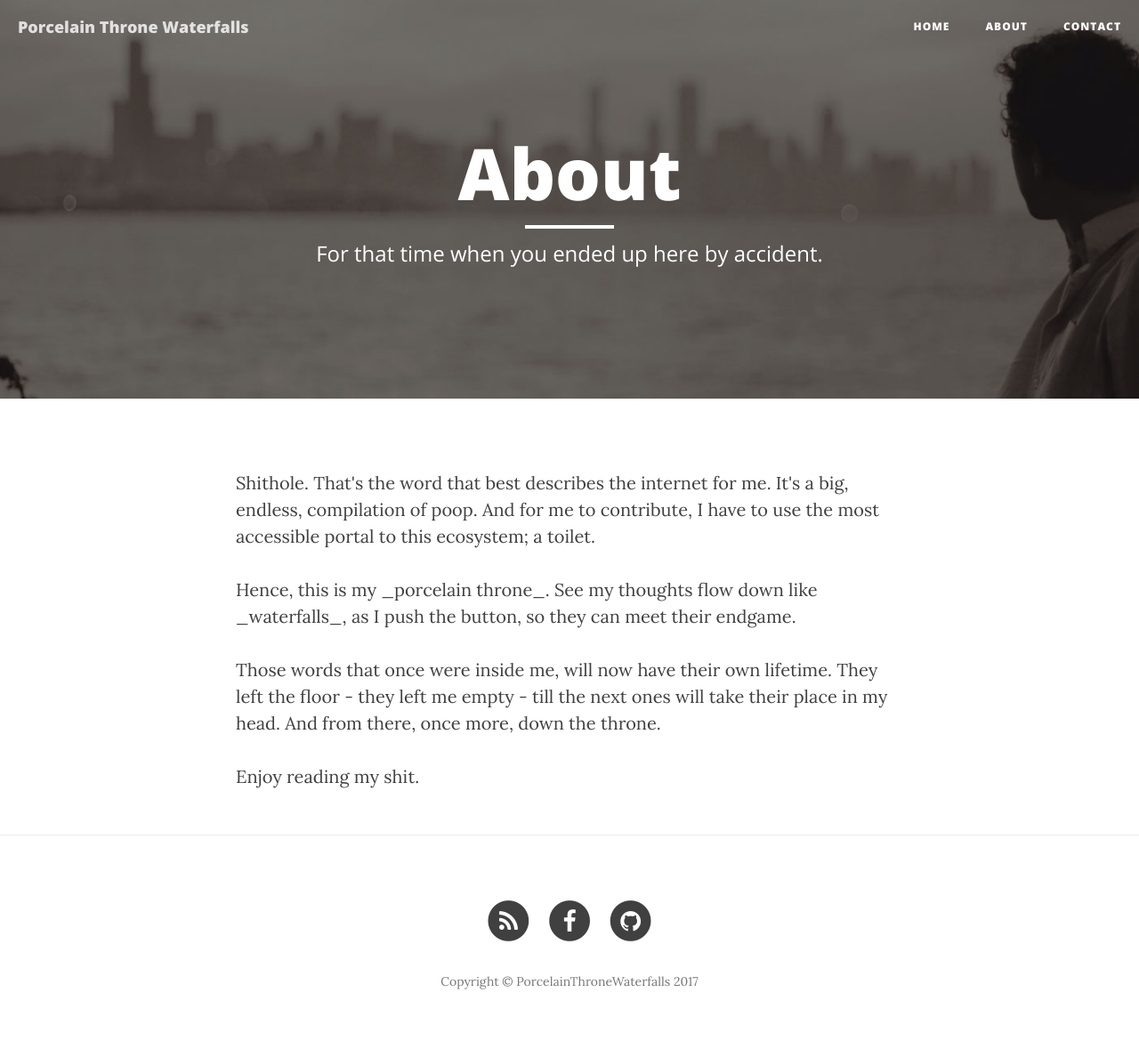
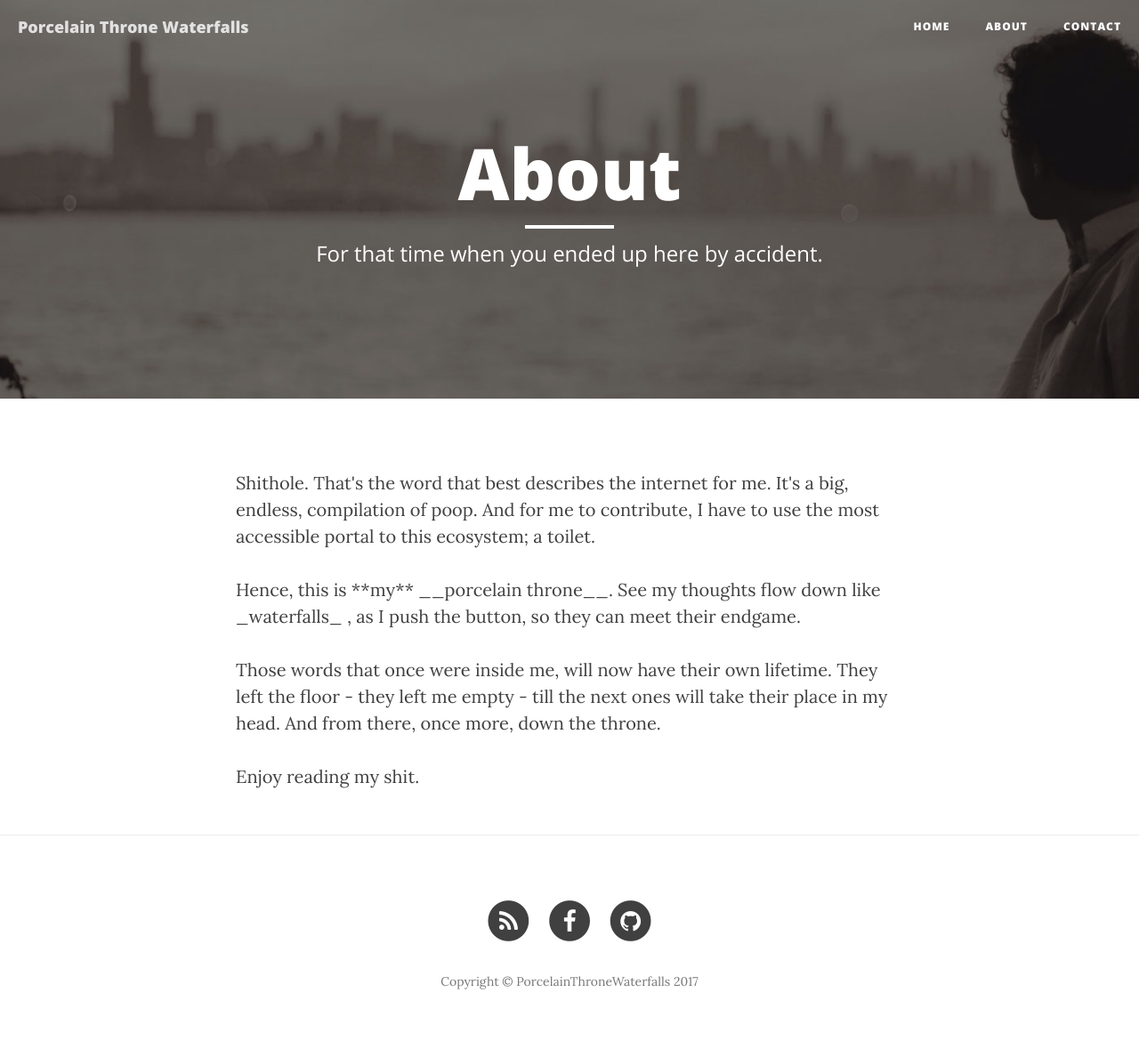
Before and after one commit to nickAndroulakis/PorcelainThroneWaterfalls, a Jekyll site: the page built from about.html, in a window 1280 px wide. Shown: the whole page at 89% size. Built offline with Jekyll 4.4.1, drawn with Linux system fonts in a browser that asks for light colours; nearby versions of some CDN libraries.

```diff
--- a/about.html
+++ b/about.html
@@ -7,7 +7,7 @@ header-img: "img/about-bg.jpg"
 
 <p>Shithole. That's the word that best describes the internet for me. It's a big, endless, compilation of poop. And for me to contribute, I have to use the most accessible portal to this ecosystem; a toilet.</p>
 
-<p>Hence, this is my _porcelain throne_. See my thoughts flow down like _waterfalls_, as I push the button, so they can meet their endgame. </p>
+<p>Hence, this is **my** __porcelain throne__. See my thoughts flow down like _waterfalls_ , as I push the button, so they can meet their endgame. </p>
 
 <p>Those words that once were inside me, will now have their own lifetime. They left the floor - they left me empty - till the next ones will take their place in my head. And from there, once more, down the throne.</p>
 
```
